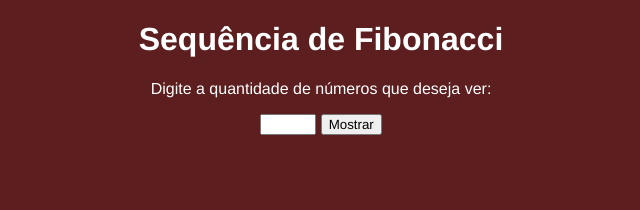
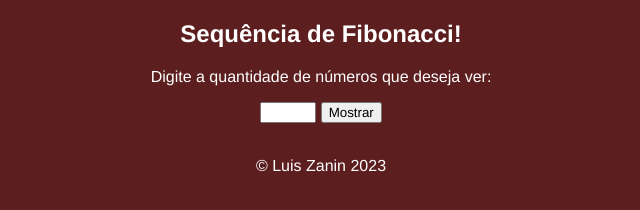
Before and after one commit to zaninluis/SeqFibonacci, a plain HTML site: page index.html in a window 1280 px wide. Shown: the whole page, without its empty margins (319-959 px from the left). Drawn offline with Linux system fonts and the light colour scheme.

Commit message:
git commit -m "Sequencia Fibonacci v2 "

```diff
--- a/index.html
+++ b/index.html
@@ -11,13 +11,19 @@
 </head>
 
 <body>
-    <h1>Sequência de Fibonacci</h1>
-    <p>Digite a quantidade de números que deseja ver:</p>
-    <input type="number" id="Fibonacci" min="1" max="50">
-    <button onclick="mostrarSequencia()">Mostrar</button>
-    <br><br>
-    <p id="sequencia"></p>
-</body>
+    <header>
+        <h2>Sequência de Fibonacci!</h2>
+    </header>
+    <main>
+        <p>Digite a quantidade de números que deseja ver:</p>
+        <input type="number" id="Fibonacci" min="1" max="50">
+        <button onclick="mostrarSequencia()">Mostrar</button>
+        <br><br>
+        <p id="sequencia"></p>
+    </main>
+    <footer>
+        <p>&copy; Luis Zanin 2023</p>
+    </footer>
 </body>
 
 </html>
```
Also changed, not shown: main.js (line endings or trailing spaces).
